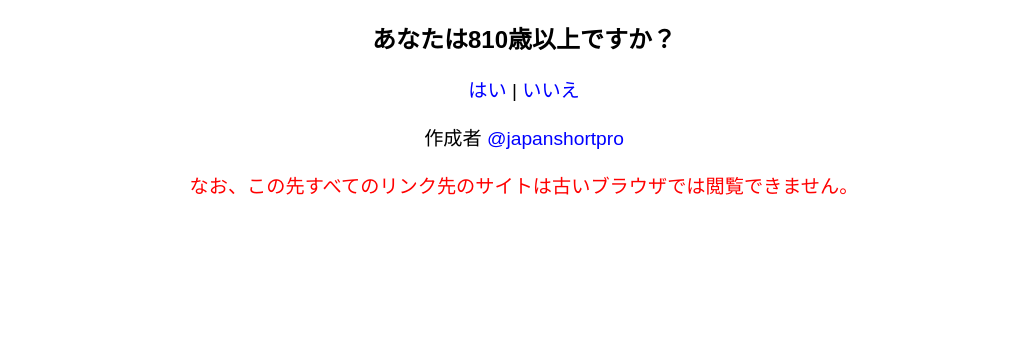
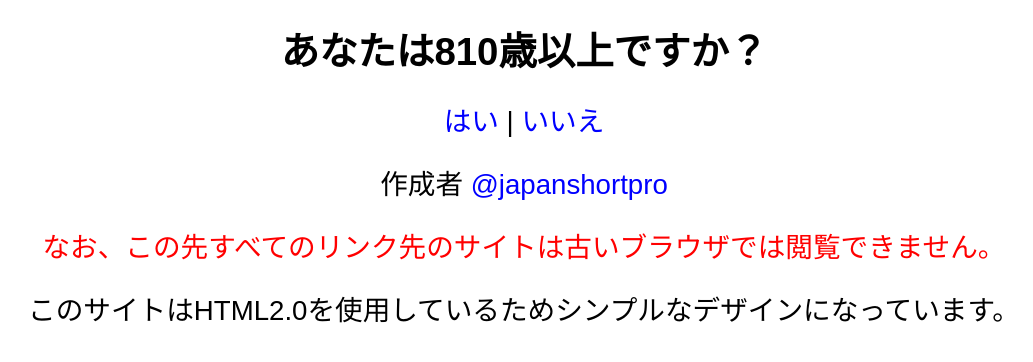
Before and after one commit to YajuEro/.github.io, a plain HTML site: page index.html in a window 1280 px wide. Shown: the whole page, without its empty margins (116-1149 px from the left). Drawn offline with Linux system fonts and the light colour scheme.

Commit message:
Update index.html

```diff
--- a/index.html
+++ b/index.html
@@ -8,16 +8,16 @@
             padding: 0;
             font-family: Arial, sans-serif;
             text-align: center;
-            font-size: 100%; /* 基本のフォントサイズを設定 */
+            font-size: 120%; /* 全体のフォントサイズを大きくする */
         }
 
         h1 {
-            font-size: 1.5em; /* 見出しのフォントサイズを設定 */
+            font-size: 2em; /* 見出しのフォントサイズを設定 */
             margin: 20px 0;
         }
 
         p {
-            font-size: 1em; /* 段落のフォントサイズを設定 */
+            font-size: 1.2em; /* 段落のフォントサイズを設定 */
             margin-bottom: 20px;
         }
 
@@ -48,5 +48,7 @@
 
 <p><big><span class="red-text">なお、この先すべてのリンク先のサイトは古いブラウザでは閲覧できません。</span></big></p>
 
+<p><big>このサイトはHTML2.0を使用しているためシンプルなデザインになっています。</big></p>
+
 </body>
 </html>
```
